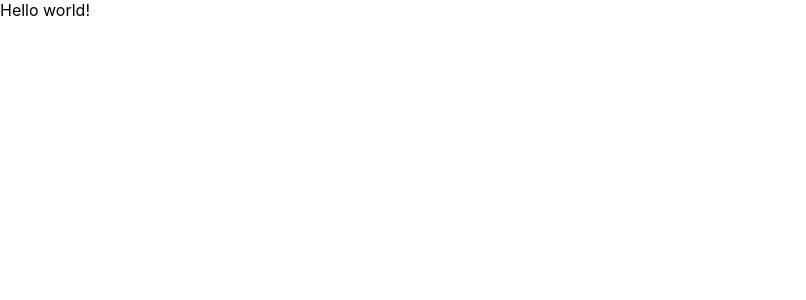
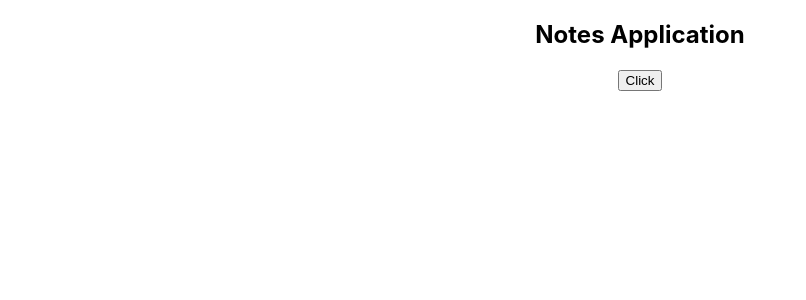
Before and after one commit to AtharvaSKarande/Notes-App-in-React, a React (Vite) app: page / in a window 1280 px wide. Shown: the top 300 px of the page, without its empty margins (0-806 px from the left). Built offline with nearby package versions, Linux system fonts and the light colour scheme.

Commit message:
Created connection between react frontend and expressJS backend, data is fetched and displayed.

```diff
--- a/package.json
+++ b/package.json
@@ -9,6 +9,8 @@
     "startExpress": "nodemon Express.js"
   },
   "dependencies": {
+    "axios": "^0.26.1",
+    "cors": "^2.8.5",
     "express": "^4.17.3",
     "react": "^17.0.2",
     "react-dom": "^17.0.2"
--- a/src/App.css
+++ b/src/App.css
@@ -0,0 +1,3 @@
+.App{
+    text-align: center;
+}
--- a/src/App.jsx
+++ b/src/App.jsx
@@ -1,10 +1,32 @@
+import {useState} from 'react'
+import axios from 'axios'
 import './App.css'
 
 function App() {
+    const [Notes,setNotes] = useState([]);
+
+  const getNotes = async() =>{
+    try{
+      const response = await axios.get('http://localhost:5000/notes')
+      setNotes(response.data.notes)
+      console.log(Notes)
+    } catch(error){
+      console.log(error)
+    }
+  }
 
   return (
-    <div>
-      Hello world!
+    <div className="App">
+      <h2>Notes Application</h2>
+      <div>
+        <button onClick={getNotes}>Click</button>
+      </div>
+      {Notes.length>0 &&
+      <div>
+        <h4>{Notes[0].text}</h4>
+        <h4>{Notes[0].link}</h4>
+      </div>
+      }
     </div>
   )
 }
```
Also changed, not shown: Express.js (+12 -1 lines), 1 other file (tests, documents, lock files or other folders).
